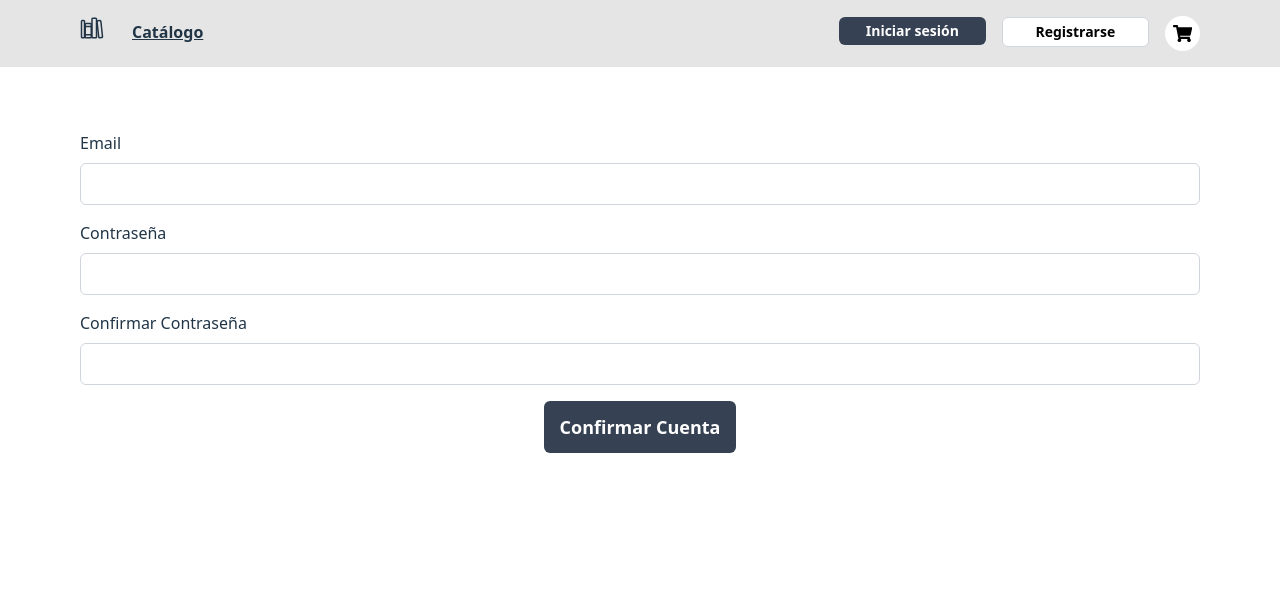
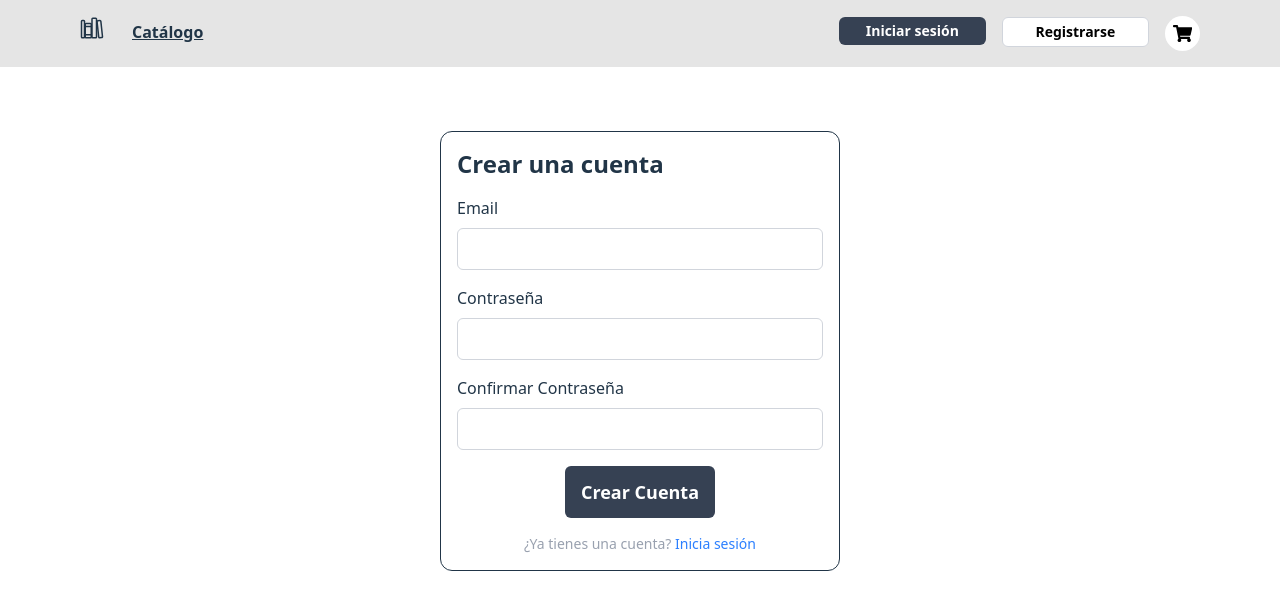
Before and after one commit to scarlos723/front-relatos-de-papel, a React (Vite) app: page /registro in a window 1280 px wide. Shown: the top 610 px of the page. Built offline with nearby package versions, Linux system fonts and the light colour scheme.

Commit message:
add styles to register and login

```diff
--- a/src/pages/Login/index.tsx
+++ b/src/pages/Login/index.tsx
@@ -1,78 +1,101 @@
-import { useState } from 'react'
-import type { ChangeEvent, FormEvent } from 'react'
-import { useNavigate } from 'react-router-dom'
+import type { ChangeEvent, FormEvent } from "react";
+import { useState } from "react";
+import { useNavigate } from "react-router-dom";
 
-import { Button } from '../../components/Button'
-import { Input } from '../../components/Input'
-import { useUserStore } from '../../store/user'
-import type { LoginFormValues } from './types'
-import { ROUTES } from '../../constants/routes'
+import { Button } from "../../components/Button";
+import { Input } from "../../components/Input";
+import { ROUTES } from "../../constants/routes";
+import { useUserStore } from "../../store/user";
+import type { LoginFormValues } from "./types";
 
 export const Login = () => {
+  const formValues: LoginFormValues = {
+    email: "",
+    password: "",
+  };
 
-  const formValues: LoginFormValues = {
-    email: '',
-    password: '',
-  }
-
-  const [values, setValues] = useState<LoginFormValues>(formValues)
-  const [error, setError] = useState<LoginFormValues>(formValues)
-  const { setUser, setTokens } = useUserStore()
-  const navigate = useNavigate()
+  const [values, setValues] = useState<LoginFormValues>(formValues);
+  const [error, setError] = useState<LoginFormValues>(formValues);
+  const { setUser, setTokens } = useUserStore();
+  const navigate = useNavigate();
 
   const onChange = (event: ChangeEvent<HTMLInputElement>) => {
-    const { name, value } = event.target
+    const { name, value } = event.target;
     setValues({
       ...values,
       [name]: value,
-    })
-  }
+    });
+  };
 
   const validateForm = () => {
-    const newError: LoginFormValues = formValues
-    const { email, password } = values
+    const newError: LoginFormValues = formValues;
+    const { email, password } = values;
 
-    if(!email.includes('@') || !email.includes('.')) newError.email = 'Email inválido'
-    if(email.length === 0) newError.email = 'El email es requerido'
+    if (!email.includes("@") || !email.includes("."))
+      newError.email = "Email inválido";
+    if (email.length === 0) newError.email = "El email es requerido";
 
-    if(password.length === 0) newError.password = 'La contraseña es requerida'
+    if (password.length === 0) newError.password = "La contraseña es requerida";
 
-    setError(newError)
+    setError(newError);
 
-    return Object.values(newError).some((err) => err !== '')
-  }
+    return Object.values(newError).some((err) => err !== "");
+  };
 
   const handleSubmit = (event: FormEvent<HTMLFormElement>) => {
-    event.preventDefault()
-    if(validateForm()) return
+    event.preventDefault();
+    if (validateForm()) return;
 
     // TODO: Llamar API
-    console.log('Form data:', values)
+    console.log("Form data:", values);
     setUser({
       id: 1,
       email: values.email,
-      role: 'User',
-    })
-    setTokens('accessToken', 'refreshToken')
+      role: "User",
+    });
+    setTokens("accessToken", "refreshToken");
     // ------
 
-    navigate(ROUTES.CATALOG)
-  }
+    navigate(ROUTES.CATALOG);
+  };
 
   return (
-    <form className="container py-16 flex flex-col gap-4" onSubmit={handleSubmit} >
-      <Input id='email' label='Email' type='email' error={error.email} onChange={onChange}/>
-      <Input id='password' label='Contraseña' type='password' error={error.password} onChange={onChange}/>
-      <div className="w-full flex justify-center">
-        <Button
-          type="submit"
-          variant="primary"
-          className="w-max"
-          size="lg"
-        >
-          Iniciar Sesión
-        </Button>
-      </div>
-    </form>
-  )
-}
+    <main className="container py-16 flex items-center justify-center">
+      <form
+        className="p-4 flex flex-col gap-4 min-w-[290px] w-full max-w-[400px] rounded-xl border"
+        onSubmit={handleSubmit}
+      >
+        <h2 className="text-2xl font-bold mb-4">Iniciar Sesión</h2>
+
+        <Input
+          id="email"
+          label="Email"
+          type="email"
+          error={error.email}
+          onChange={onChange}
+        />
+        <Input
+          id="password"
+          label="Contraseña"
+          type="password"
+          error={error.password}
+          onChange={onChange}
+        />
+        <div className="w-full flex justify-center">
+          <Button type="submit" variant="primary" className="w-max" size="lg">
+            Iniciar Sesión
+          </Button>
+        </div>
+        <h2 className="text-gray-400 text-sm text-center mb-2 cursor-pointer">
+          ¿No tienes cuenta?{" "}
+          <span
+            className="text-blue-500 cursor-pointer"
+            onClick={() => navigate(ROUTES.REGISTER)}
+          >
+            Regístrate
+          </span>
+        </h2>
+      </form>
+    </main>
+  );
+};
--- a/src/pages/Register/index.tsx
+++ b/src/pages/Register/index.tsx
@@ -1,84 +1,119 @@
-import { useState } from 'react'
-import type { ChangeEvent, FormEvent } from 'react'
-import { useNavigate } from 'react-router-dom'
+import type { ChangeEvent, FormEvent } from "react";
+import { useState } from "react";
+import { useNavigate } from "react-router-dom";
 
-import { Button } from '../../components/Button'
-import { Input } from '../../components/Input'
-import { useUserStore } from '../../store/user'
-import type { RegisterFormValues } from './types'
-import { ROUTES } from '../../constants/routes'
+import { Button } from "../../components/Button";
+import { Input } from "../../components/Input";
+import { ROUTES } from "../../constants/routes";
+import { useUserStore } from "../../store/user";
+import type { RegisterFormValues } from "./types";
 
 export const Register = () => {
+  const formValues: RegisterFormValues = {
+    email: "",
+    password: "",
+    confirmPassword: "",
+  };
 
-  const formValues: RegisterFormValues = {
-    email: '',
-    password: '',
-    confirmPassword: ''
-  }
-
-  const [values, setValues] = useState<RegisterFormValues>(formValues)
-  const [error, setError] = useState<RegisterFormValues>(formValues)
-  const { setUser, setTokens } = useUserStore()
-  const navigate = useNavigate()
+  const [values, setValues] = useState<RegisterFormValues>(formValues);
+  const [error, setError] = useState<RegisterFormValues>(formValues);
+  const { setUser, setTokens } = useUserStore();
+  const navigate = useNavigate();
 
   const onChange = (event: ChangeEvent<HTMLInputElement>) => {
-    const { name, value } = event.target
+    const { name, value } = event.target;
     setValues({
       ...values,
       [name]: value,
-    })
-  }
+    });
+  };
 
   const validateForm = () => {
-    const newError: RegisterFormValues = formValues
-    const { email, password, confirmPassword } = values
+    const newError: RegisterFormValues = formValues;
+    const { email, password, confirmPassword } = values;
 
-    if(!email.includes('@') || !email.includes('.')) newError.email = 'Email inválido'
-    if(email.length === 0) newError.email = 'El email es requerido'
+    if (!email.includes("@") || !email.includes("."))
+      newError.email = "Email inválido";
+    if (email.length === 0) newError.email = "El email es requerido";
 
-    if(password.length < 6) newError.password = 'La contraseña debe tener al menos 6 caracteres'
-    if(password.length === 0) newError.password = 'La contraseña es requerida'
+    if (password.length < 6)
+      newError.password = "La contraseña debe tener al menos 6 caracteres";
+    if (password.length === 0) newError.password = "La contraseña es requerida";
 
-    if(password !== confirmPassword) newError.confirmPassword = 'Las contraseñas no coinciden'
-    if(confirmPassword.length === 0) newError.confirmPassword = 'La confirmación de contraseña es requerida'
+    if (password !== confirmPassword)
+      newError.confirmPassword = "Las contraseñas no coinciden";
+    if (confirmPassword.length === 0)
+      newError.confirmPassword = "La confirmación de contraseña es requerida";
 
-    setError(newError)
+    setError(newError);
 
-    return Object.values(newError).some((err) => err !== '')
-  }
+    return Object.values(newError).some((err) => err !== "");
+  };
 
   const handleSubmit = (event: FormEvent<HTMLFormElement>) => {
-    event.preventDefault()
-    if(validateForm()) return
+    event.preventDefault();
+    if (validateForm()) return;
 
     // TODO: Llamar API
-    console.log('Form data:', values)
+    console.log("Form data:", values);
     setUser({
       id: 1,
       email: values.email,
-      role: 'User',
-    })
-    setTokens('accessToken', 'refreshToken')
+      role: "User",
+    });
+    setTokens("accessToken", "refreshToken");
     // ------
 
-    navigate(ROUTES.CATALOG)
-  }
+    navigate(ROUTES.CATALOG);
+  };
 
   return (
-    <form className="container py-16 flex flex-col gap-4" onSubmit={handleSubmit} >
-      <Input id='email' label='Email' type='email' error={error.email} onChange={onChange}/>
-      <Input id='password' label='Contraseña' type='password' error={error.password} onChange={onChange}/>
-      <Input id='confirmPassword' label='Confirmar Contraseña' type='password' error={error.confirmPassword} onChange={onChange}/>
-      <div className="w-full flex justify-center">
-        <Button
-          type="submit"
-          variant="primary"
-          className="w-max"
-          size="lg"
-        >
-          Confirmar Cuenta
-        </Button>
-      </div>
-    </form>
-  )
-}
+    <main className="container py-16 flex items-center justify-center">
+      <form
+        className=" flex min-w-[290px] w-full max-w-[400px] flex-col gap-4 p-4 rounded-xl border"
+        onSubmit={handleSubmit}
+      >
+        <h2>
+          <span className="text-2xl font-bold mb-4">Crear una cuenta</span>
+        </h2>
+        <Input
+          id="email"
+          label="Email"
+          type="email"
+          error={error.email}
+          onChange={onChange}
+        />
+        <Input
+          id="password"
+          label="Contraseña"
+          type="password"
+          error={error.password}
+          onChange={onChange}
+        />
+        <Input
+          id="confirmPassword"
+          label="Confirmar Contraseña"
+          type="password"
+          error={error.confirmPassword}
+          onChange={onChange}
+        />
+        <div className="w-full flex justify-center">
+          <Button type="submit" variant="primary" className="w-max" size="lg">
+            Crear Cuenta
+          </Button>
+        </div>
+        <div className="w-full flex justify-center">
+          <p className="text-sm text-gray-400">
+            ¿Ya tienes una cuenta?{" "}
+            <span
+              className="text-blue-500 cursor-pointer"
+              onClick={() => navigate(ROUTES.LOGIN)}
+            >
+              Inicia sesión
+            </span>
+          </p>
+        </div>
+      </form>
+    </main>
+  );
+};
```
